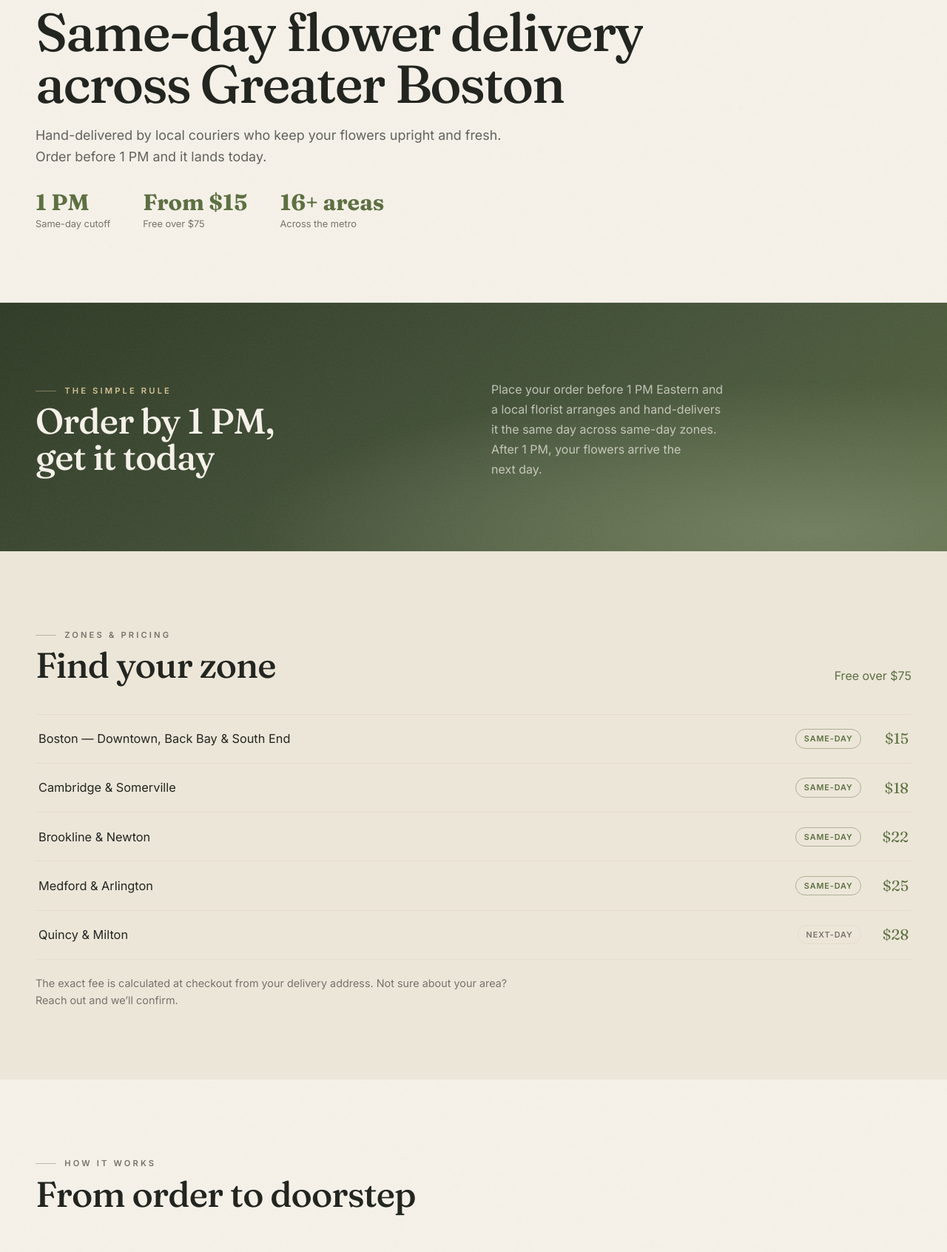
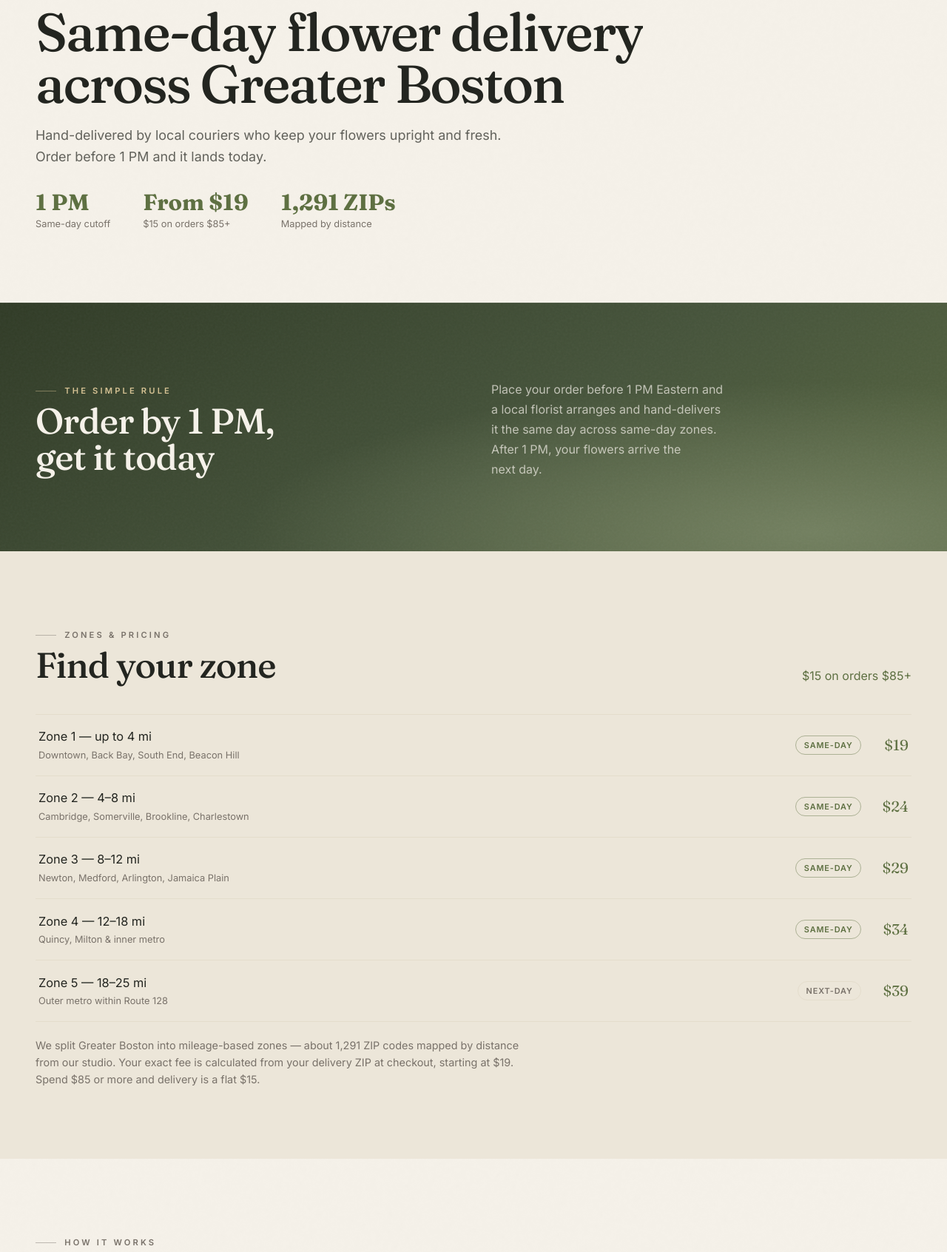
Before and after one commit to mjjorik/v0-e-commerce-flower-website, a WordPress theme: template wp-theme/wildflower/page-delivery.php in a window 1280 px wide. Shown: the part 204-1896 px from the top of the page at 74% size. Run offline with PHP 8.4 and a stand-in for WordPress, Linux system fonts and the light colour scheme; the site name, menu and one post (Sample post) are stand-ins, and other content is empty; some libraries are stand-ins or nearby versions.

Commit message:
Delivery: mileage-based zone pricing (first zone $19) + $15 on $85+
Adopt the brand's distance-based model: ~1,291 Greater Boston ZIPs mapped
into mileage zones (up to 4mi … 18–25mi). First zone $19 (their $20),
rising to $39 for the outer metro; flat $15 on orders of $85+ (replaces
the old free-over-$75). Updated hero facts, zones table (zone + example
areas + fee + same/next-day), FAQ, note, and Service schema price range.
Synced the homepage delivery brief to match.

```diff
--- a/wp-theme/wildflower/front-page.php
+++ b/wp-theme/wildflower/front-page.php
@@ -220,10 +220,10 @@ if ( '' === $markup ) {
 			<div class="delivery__body reveal">
 				<p class="eyebrow" style="color:var(--accent);"><?php esc_html_e( 'Delivery', 'wildflower' ); ?></p>
 				<h2 class="kinetic" style="margin-top:.5rem;"><?php echo wildflower_kinetic( __( 'Same-day across Boston', 'wildflower' ) ); // phpcs:ignore ?></h2>
-				<p class="delivery__lead"><?php printf( esc_html__( 'Order by %s and we hand-deliver the same day across Boston, Cambridge, Somerville and the metro. Free delivery over $75.', 'wildflower' ), esc_html( $brand['cutoff'] ) ); ?></p>
+				<p class="delivery__lead"><?php printf( esc_html__( 'Order by %s and we hand-deliver the same day across Boston, Cambridge, Somerville and the metro. Zone-based delivery from $19 — a flat $15 on orders over $85.', 'wildflower' ), esc_html( $brand['cutoff'] ) ); ?></p>
 				<div class="delivery__facts">
 					<div><strong><?php esc_html_e( 'Same-day', 'wildflower' ); ?></strong><span><?php esc_html_e( 'Order by 1 PM', 'wildflower' ); ?></span></div>
-					<div><strong><?php esc_html_e( 'From $9', 'wildflower' ); ?></strong><span><?php esc_html_e( 'Free over $75', 'wildflower' ); ?></span></div>
+					<div><strong><?php esc_html_e( 'From $19', 'wildflower' ); ?></strong><span><?php esc_html_e( '$15 on orders $85+', 'wildflower' ); ?></span></div>
 					<div><strong><?php esc_html_e( 'Metro-wide', 'wildflower' ); ?></strong><span><?php esc_html_e( 'Within Rt-128', 'wildflower' ); ?></span></div>
 				</div>
 				<a class="link-underline" href="<?php echo esc_url( home_url( '/delivery/' ) ); ?>"><?php esc_html_e( 'See zones & full details', 'wildflower' ); ?> →</a>
--- a/wp-theme/wildflower/page-delivery.php
+++ b/wp-theme/wildflower/page-delivery.php
@@ -20,13 +20,16 @@ $brand  = wildflower_brand();
 $cutoff = $brand['cutoff']; // "1 PM"
 $shop   = class_exists( 'WooCommerce' ) ? wc_get_page_permalink( 'shop' ) : home_url( '/' );
 
-/* Zones & pricing — single source for both the visible table and schema. */
+/* Zones & pricing — mileage-based, like the brand model: ~1,291 Greater
+   Boston ZIP codes mapped into distance bands. First zone starts at $19,
+   fee rises with distance; $15 flat on orders of $85+. Single source for the
+   visible table and the schema. */
 $zones = array(
-	array( 'Boston — Downtown, Back Bay & South End', 15, true ),
-	array( 'Cambridge & Somerville', 18, true ),
-	array( 'Brookline & Newton', 22, true ),
-	array( 'Medford & Arlington', 25, true ),
-	array( 'Quincy & Milton', 28, false ),
+	array( 'Zone 1 — up to 4 mi', 'Downtown, Back Bay, South End, Beacon Hill', 19, true ),
+	array( 'Zone 2 — 4–8 mi', 'Cambridge, Somerville, Brookline, Charlestown', 24, true ),
+	array( 'Zone 3 — 8–12 mi', 'Newton, Medford, Arlington, Jamaica Plain', 29, true ),
+	array( 'Zone 4 — 12–18 mi', 'Quincy, Milton & inner metro', 34, true ),
+	array( 'Zone 5 — 18–25 mi', 'Outer metro within Route 128', 39, false ),
 );
 
 /* Neighborhoods we cover (GEO depth). */
@@ -44,7 +47,7 @@ $faqs = array(
 	),
 	array(
 		__( 'How much does flower delivery cost?', 'wildflower' ),
-		__( 'Delivery fees range from $15 in downtown Boston to $28 for outer zones such as Quincy and Milton. Delivery is free on orders over $75. The exact fee is shown at checkout based on your address.', 'wildflower' ),
+		__( 'Delivery is zone-based by distance from our studio — about 1,291 Greater Boston ZIP codes mapped into mileage zones. Fees start at $19 for the closest zone and rise with distance to $39 for the outer metro. Spend $85 or more and delivery is a flat $15. Your exact fee is shown at checkout from your ZIP.', 'wildflower' ),
 	),
 	array(
 		__( 'Which areas do you deliver to?', 'wildflower' ),
@@ -73,8 +76,8 @@ $faqs = array(
 		<p class="page-hero__lead reveal"><?php printf( esc_html__( 'Hand-delivered by local couriers who keep your flowers upright and fresh. Order before %s and it lands today.', 'wildflower' ), esc_html( $cutoff ) ); ?></p>
 		<div class="page-hero__facts reveal">
 			<div><strong><?php echo esc_html( $cutoff ); ?></strong><span><?php esc_html_e( 'Same-day cutoff', 'wildflower' ); ?></span></div>
-			<div><strong><?php esc_html_e( 'From $15', 'wildflower' ); ?></strong><span><?php esc_html_e( 'Free over $75', 'wildflower' ); ?></span></div>
-			<div><strong><?php esc_html_e( '16+ areas', 'wildflower' ); ?></strong><span><?php esc_html_e( 'Across the metro', 'wildflower' ); ?></span></div>
+			<div><strong><?php esc_html_e( 'From $19', 'wildflower' ); ?></strong><span><?php esc_html_e( '$15 on orders $85+', 'wildflower' ); ?></span></div>
+			<div><strong><?php esc_html_e( '1,291 ZIPs', 'wildflower' ); ?></strong><span><?php esc_html_e( 'Mapped by distance', 'wildflower' ); ?></span></div>
 		</div>
 	</div>
 </section>
@@ -98,20 +101,20 @@ $faqs = array(
 				<p class="eyebrow reveal"><?php esc_html_e( 'Zones & pricing', 'wildflower' ); ?></p>
 				<h2 class="kinetic" style="margin-top:.5rem;"><?php echo wildflower_kinetic( __( 'Find your zone', 'wildflower' ) ); // phpcs:ignore ?></h2>
 			</div>
-			<span class="reviews__rating reveal" style="color:var(--accent);"><?php esc_html_e( 'Free over $75', 'wildflower' ); ?></span>
+			<span class="reviews__rating reveal" style="color:var(--accent);"><?php esc_html_e( '$15 on orders $85+', 'wildflower' ); ?></span>
 		</div>
 		<ul class="price-zones reveal">
 			<?php foreach ( $zones as $z ) : ?>
 				<li class="price-zone">
-					<span class="price-zone__name"><?php echo esc_html( $z[0] ); ?></span>
+					<span class="price-zone__name"><?php echo esc_html( $z[0] ); ?><em class="price-zone__areas"><?php echo esc_html( $z[1] ); ?></em></span>
 					<span class="price-zone__meta">
-						<span class="price-zone__badge<?php echo $z[2] ? ' is-same' : ''; ?>"><?php echo $z[2] ? esc_html__( 'Same-day', 'wildflower' ) : esc_html__( 'Next-day', 'wildflower' ); ?></span>
-						<span class="price-zone__fee">$<?php echo esc_html( $z[1] ); ?></span>
+						<span class="price-zone__badge<?php echo $z[3] ? ' is-same' : ''; ?>"><?php echo $z[3] ? esc_html__( 'Same-day', 'wildflower' ) : esc_html__( 'Next-day', 'wildflower' ); ?></span>
+						<span class="price-zone__fee">$<?php echo esc_html( $z[2] ); ?></span>
 					</span>
 				</li>
 			<?php endforeach; ?>
 		</ul>
-		<p class="price-zones__note muted"><?php esc_html_e( 'The exact fee is calculated at checkout from your delivery address. Not sure about your area? Reach out and we’ll confirm.', 'wildflower' ); ?></p>
+		<p class="price-zones__note muted"><?php esc_html_e( 'We split Greater Boston into mileage-based zones — about 1,291 ZIP codes mapped by distance from our studio. Your exact fee is calculated from your delivery ZIP at checkout, starting at $19. Spend $85 or more and delivery is a flat $15.', 'wildflower' ); ?></p>
 	</div>
 </section>
 
@@ -212,10 +215,6 @@ foreach ( $faqs as $f ) {
 		'acceptedAnswer' => array( '@type' => 'Answer', 'text' => $f[1] ),
 	);
 }
-$areas = array();
-foreach ( $zones as $z ) {
-	$areas[] = $z[0];
-}
 wildflower_print_jsonld(
 	array(
 		array(
@@ -224,8 +223,8 @@ wildflower_print_jsonld(
 			'serviceType' => 'Flower delivery',
 			'name'        => 'Same-day flower delivery — Greater Boston',
 			'provider'    => array( '@id' => $home . '#business' ),
-			'areaServed'  => array_merge( $areas, $neighborhoods ),
-			'offers'      => array( '@type' => 'Offer', 'priceCurrency' => 'USD', 'priceSpecification' => array( '@type' => 'PriceSpecification', 'minPrice' => 15, 'maxPrice' => 28, 'priceCurrency' => 'USD' ) ),
+			'areaServed'  => $neighborhoods,
+			'offers'      => array( '@type' => 'Offer', 'priceCurrency' => 'USD', 'priceSpecification' => array( '@type' => 'PriceSpecification', 'minPrice' => 15, 'maxPrice' => 39, 'priceCurrency' => 'USD' ) ),
 			'url'         => get_permalink(),
 		),
 		array(
--- a/wp-theme/wildflower/style.css
+++ b/wp-theme/wildflower/style.css
@@ -1037,3 +1037,7 @@ textarea { resize: vertical; }
 .faq__item[open] .faq__icon::after { opacity: 0; transform: translateX(-50%) rotate(90deg); }
 .faq__a { padding: 0 0 1.3rem; max-width: 44rem; }
 .faq__a p { color: color-mix(in oklab, var(--foreground) 72%, transparent); line-height: 1.7; }
+
+/* Delivery zone row: name + area subtext on the left */
+.price-zone__name { display: flex; flex-direction: column; gap: .2rem; }
+.price-zone__areas { font-style: normal; font-size: .8rem; color: var(--muted-foreground); }
```
